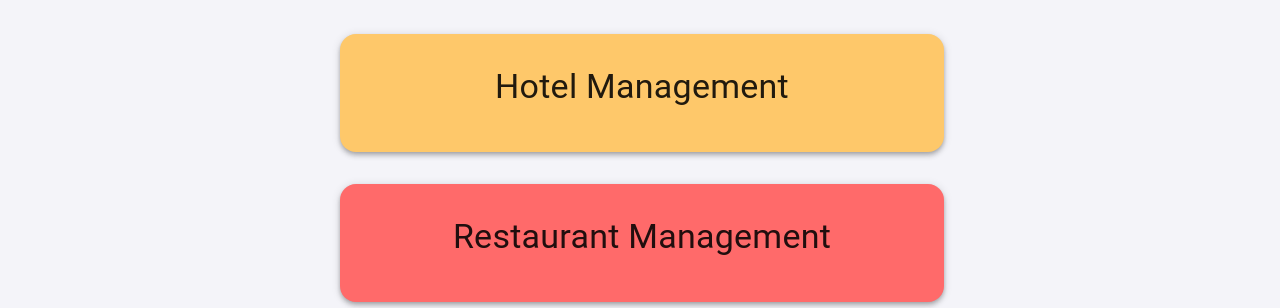
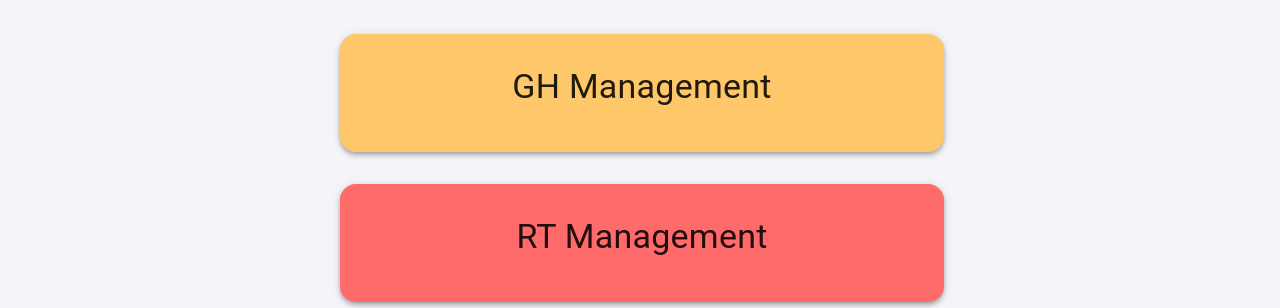
Before and after one commit to mayadb01-lgtm/TGT-GH-Rest, a React (Vite) app: page / in a window 1280 px wide. Shown: the part 332-640 px from the top of the page. Built offline with nearby package versions, Linux system fonts and the light colour scheme; no server answers.

Commit message:
refactor - naming

```diff
--- a/src/pages/Home.jsx
+++ b/src/pages/Home.jsx
@@ -12,12 +12,12 @@ const Home = () => {
   const services = [
     {
       path: isAdminAuthenticated ? "/admin/hotel" : "/hotel",
-      title: "Hotel Management",
+      title: "GH Management",
       bg: "#fec86a",
     },
     {
       path: isAdminAuthenticated ? "/admin/restaurant" : "/restaurant",
-      title: "Restaurant Management",
+      title: "RT Management",
       bg: "#ff6a6a",
     },
     // Add more services as needed
```
